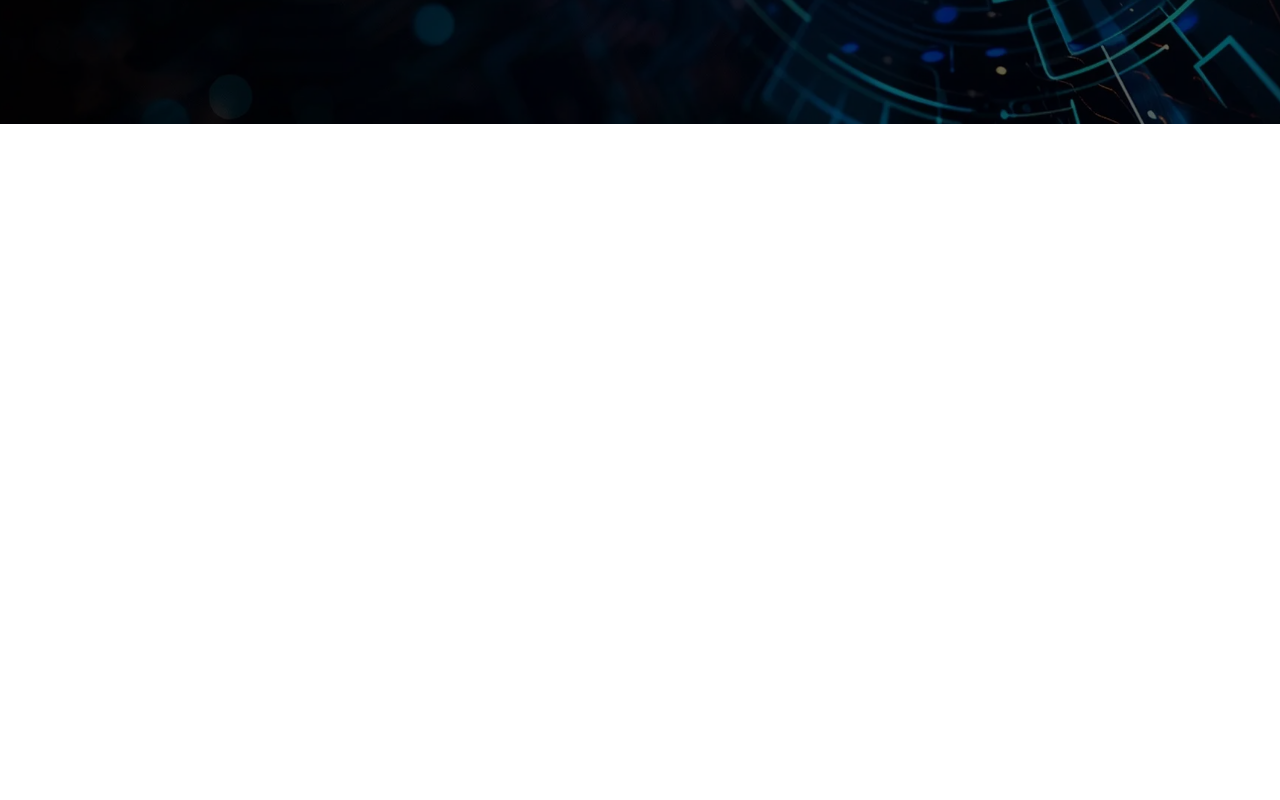
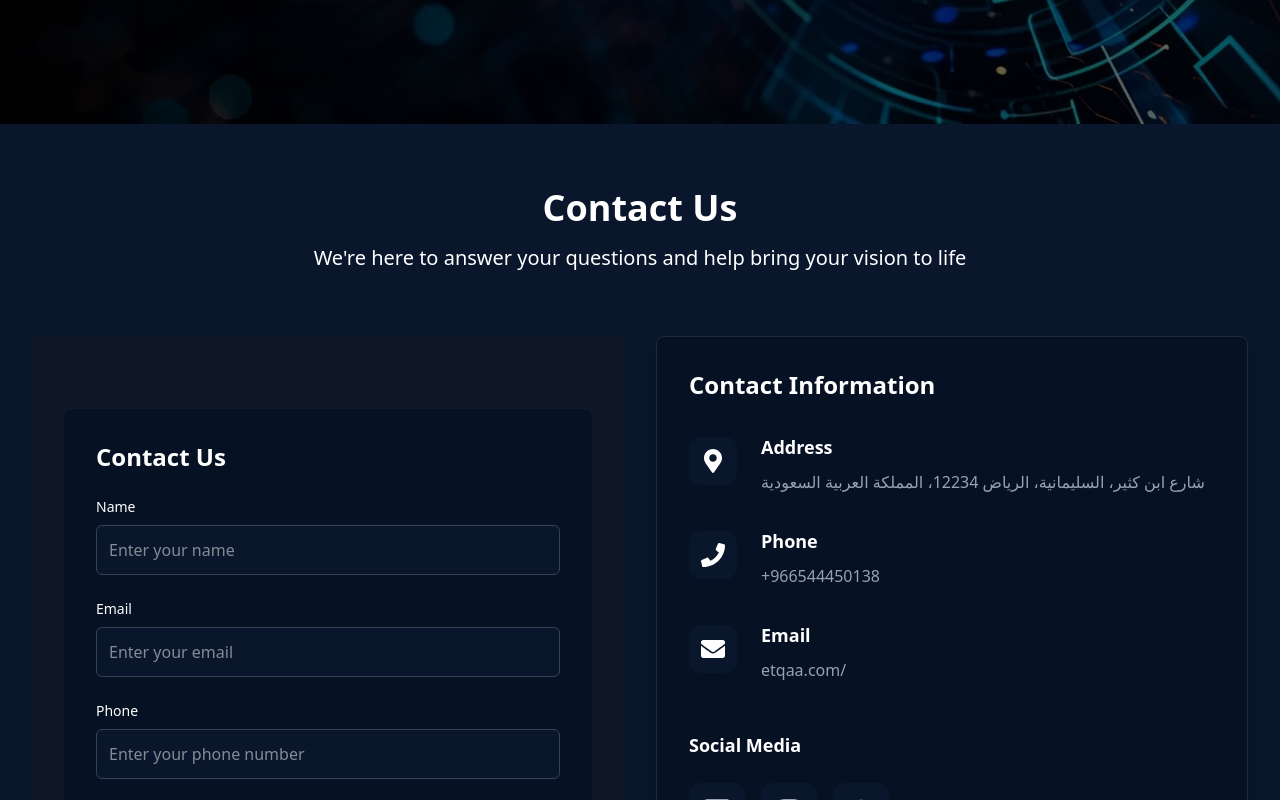
Before and after one commit to scob337/etqaa, a React (Vite) app: page / in a window 1280 px wide. Shown: the part 740-1540 px from the top of the page. Before the commit the page ends 864 px from the top, so only its background shows below. Built offline with nearby package versions, Linux system fonts and the light colour scheme.

Commit message:
fix errors

```diff
--- a/src/Components/Layout.jsx
+++ b/src/Components/Layout.jsx
@@ -1,3 +1,4 @@
+import Contact from "../Pages/Contact"
 import HeroSection from "./Home/HeroSection"
 import NavBar from "./NavBar.jsx/NavBar"
 
@@ -6,6 +7,7 @@ const Layout = () => {
     <>
       <NavBar/>
       <HeroSection/>
+      <Contact/>
     </>
   )
 }
--- a/src/main.jsx
+++ b/src/main.jsx
@@ -1,7 +1,6 @@
 import { StrictMode } from 'react'
 import { createRoot } from 'react-dom/client'
 import './index.css'
-import Contact from './Pages/contact'
 import Layout from './Components/Layout'
 
 createRoot(document.getElementById('root')).render(
```
